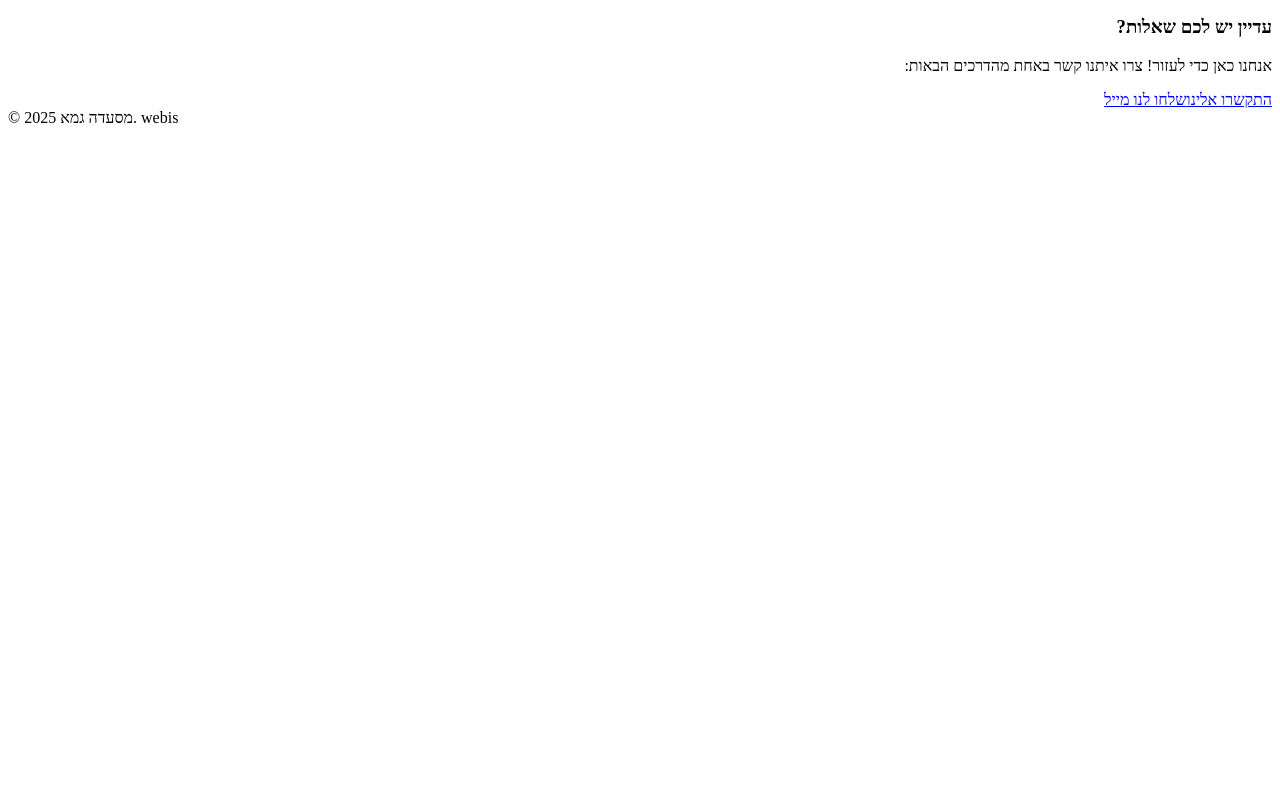
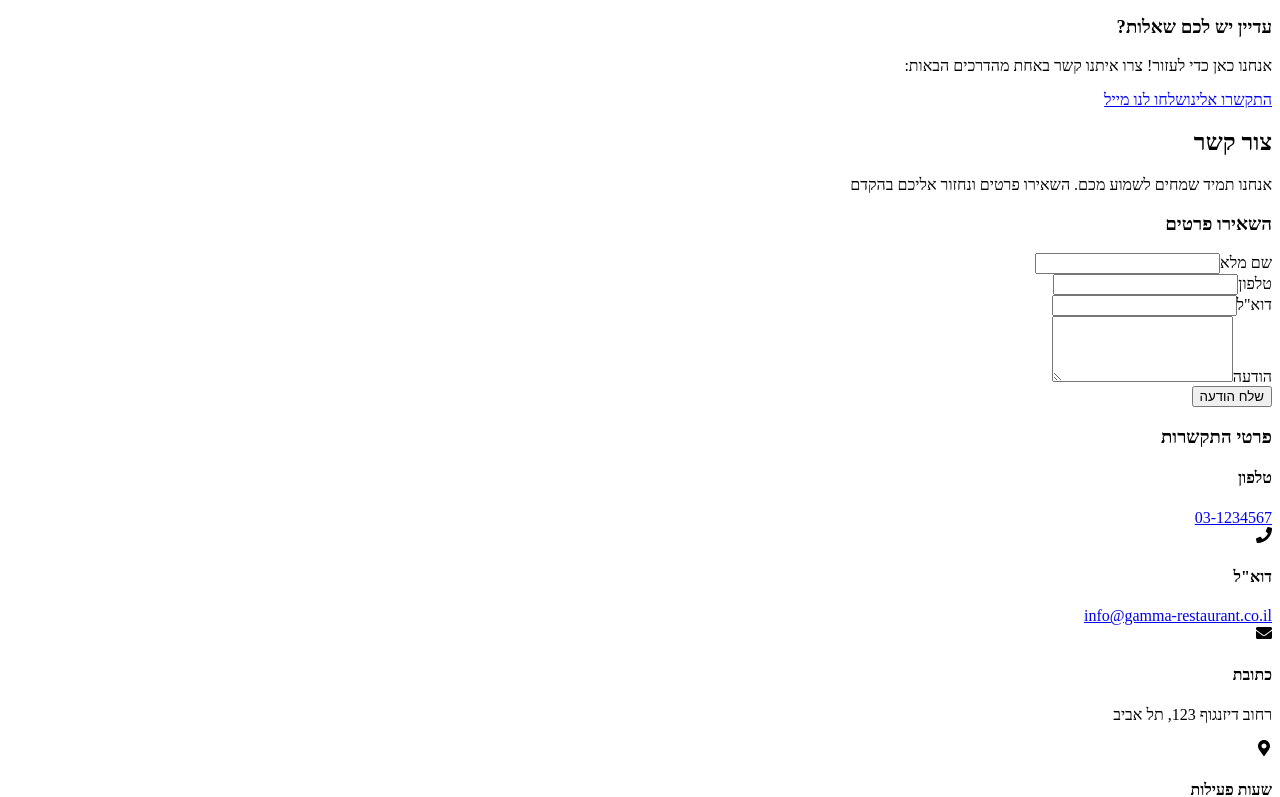
Before and after one commit to Webis-sites/webis-site-msadh-gma-1744374159349, a Next.js app: page / in a window 1280 px wide. Shown: the part 2803-3600 px from the top of the page. Before the commit the page ends 2938 px from the top, so only its background shows below. Built offline with nearby package versions, Linux system fonts and the light colour scheme.

Commit message:
Add ContactSection component to page

```diff
--- a/src/app/page.tsx
+++ b/src/app/page.tsx
@@ -6,6 +6,7 @@ import AboutSection from '@/components/AboutSection';
 import ServicesSection from '@/components/ServicesSection';
 import GallerySection from '@/components/GallerySection';
 import FAQSection from '@/components/FAQSection';
+import ContactSection from '@/components/ContactSection';
 
 export default function HomePage() {
   return (
@@ -18,6 +19,7 @@ export default function HomePage() {
         <ServicesSection />
         <GallerySection />
         <FAQSection />
+        <ContactSection />
       </main>
 
       <footer className="py-6 bg-gray-100 dark:bg-gray-800">
```
